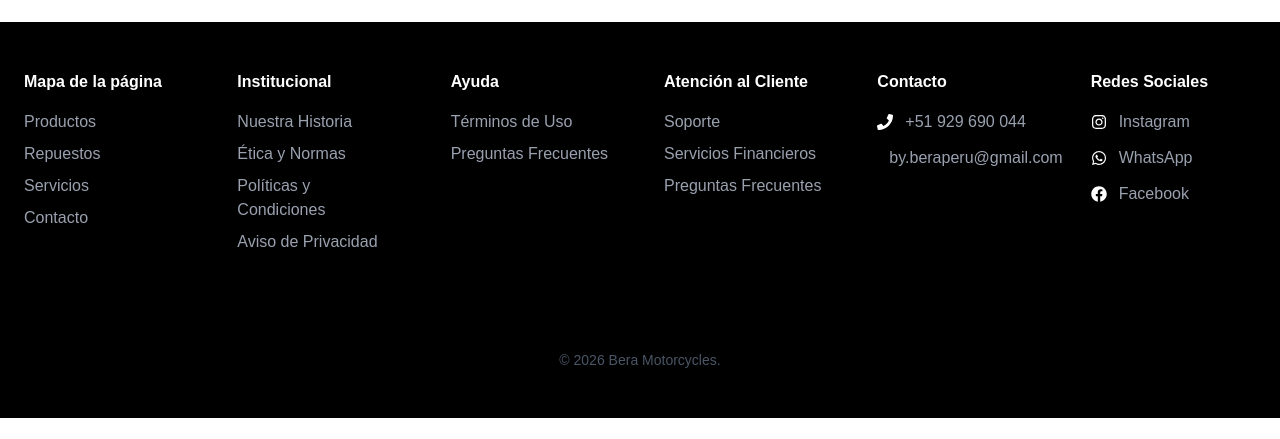
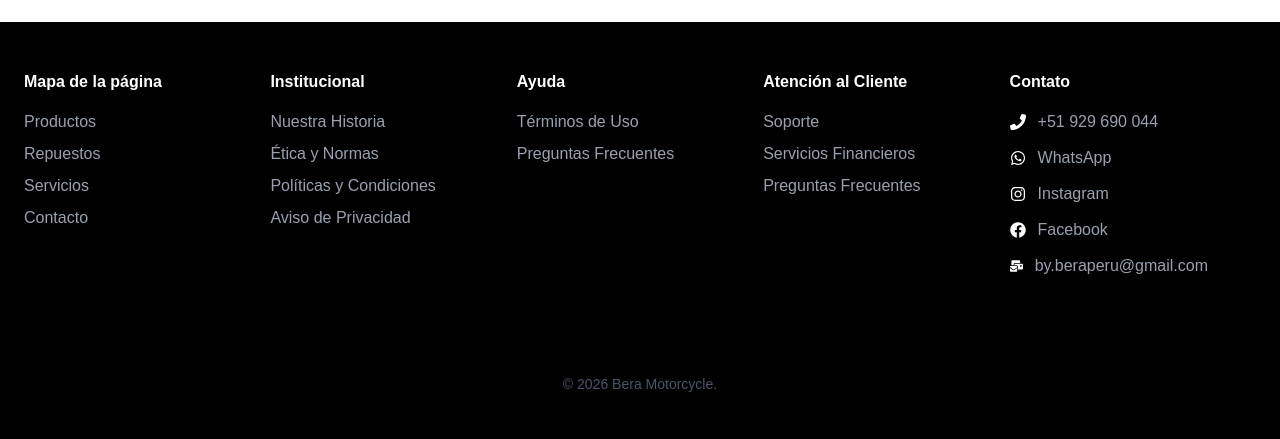
Before and after one commit to NelsonVillarreal/bera-motorcycles, a Next.js app: page / in a window 1280 px wide. Shown: the part 2245-2684 px from the top of the page. Before the commit the page ends 2663 px from the top, so only its background shows below. Built offline with nearby package versions, Linux system fonts and the light colour scheme.

Commit message:
Fix: Correção icone email

```diff
--- a/app/components/header/footer/index.tsx
+++ b/app/components/header/footer/index.tsx
@@ -11,7 +11,7 @@ export const Footer = () => {
     return (
         <footer className="bg-black text-gray-400 py-12 mt-20">
 
-      <div className="max-w-7xl mx-auto px-6 grid md:grid-cols-6 gap-12">
+            <div className="max-w-7xl mx-auto px-6 grid md:grid-cols-5 gap-12">
 
                 <div>
                     <h4 className="text-white font-bold mb-4">Mapa de la página</h4>
@@ -51,41 +51,33 @@ export const Footer = () => {
                 </div>
 
                 <div>
-          <h4 className="text-white font-bold mb-4">Contacto</h4>
+                    <h4 className="text-white font-bold mb-4">Contato</h4>
                     <ul className="space-y-3">
                         <li className="flex items-center gap-3">
                             <FaPhone className="text-white" />
                             <span>+51 929 690 044</span>
                         </li>
                         <li className="flex items-center gap-3">
-              <FaMailBulk className="text-white" />
-              <a href="mailto:by.beraperu@gmail.com" className="hover:text-white">
-                by.beraperu@gmail.com
-              </a>
+                            <FaWhatsapp className="text-white" />
+                            <Link href="https://wa.me/51929690044" target="_blank">WhatsApp</Link>
                         </li>
-          </ul>
-        </div>
-
-        <div>
-          <h4 className="text-white font-bold mb-4">Redes Sociales</h4>
-          <ul className="space-y-3">
                         <li className="flex items-center gap-3">
                             <FaInstagram className="text-white" />
                             <Link href="https://www.instagram.com/bera.peru/" target="_blank">Instagram</Link>
                         </li>
                         <li className="flex items-center gap-3">
-              <FaWhatsapp className="text-white" />
-              <Link href="https://wa.me/51929690044" target="_blank">WhatsApp</Link>
+                            <FaFacebook className="text-white" />
+                            <Link href="/" target="_blank">Facebook</Link>
                         </li>
                         <li className="flex items-center gap-3">
-              <FaFacebook className="text-white" />
-              <Link href="/" target="_blank">Facebook</Link>
+                            <FaMailBulk className="text-white" />
+                            <Link href="/" target="_blank">by.beraperu@gmail.com</Link>
                         </li>
                     </ul>
                 </div>
 
                 <div className="text-center text-sm text-gray-600 mt-6 md:col-span-6 md:mt-12">
-          © {new Date().getFullYear()} Bera Motorcycles.
+                    © {new Date().getFullYear()} Bera Motorcycle.
                 </div>
             </div>
         </footer>
```
Lines whose indentation alone changed are shown as unchanged.
